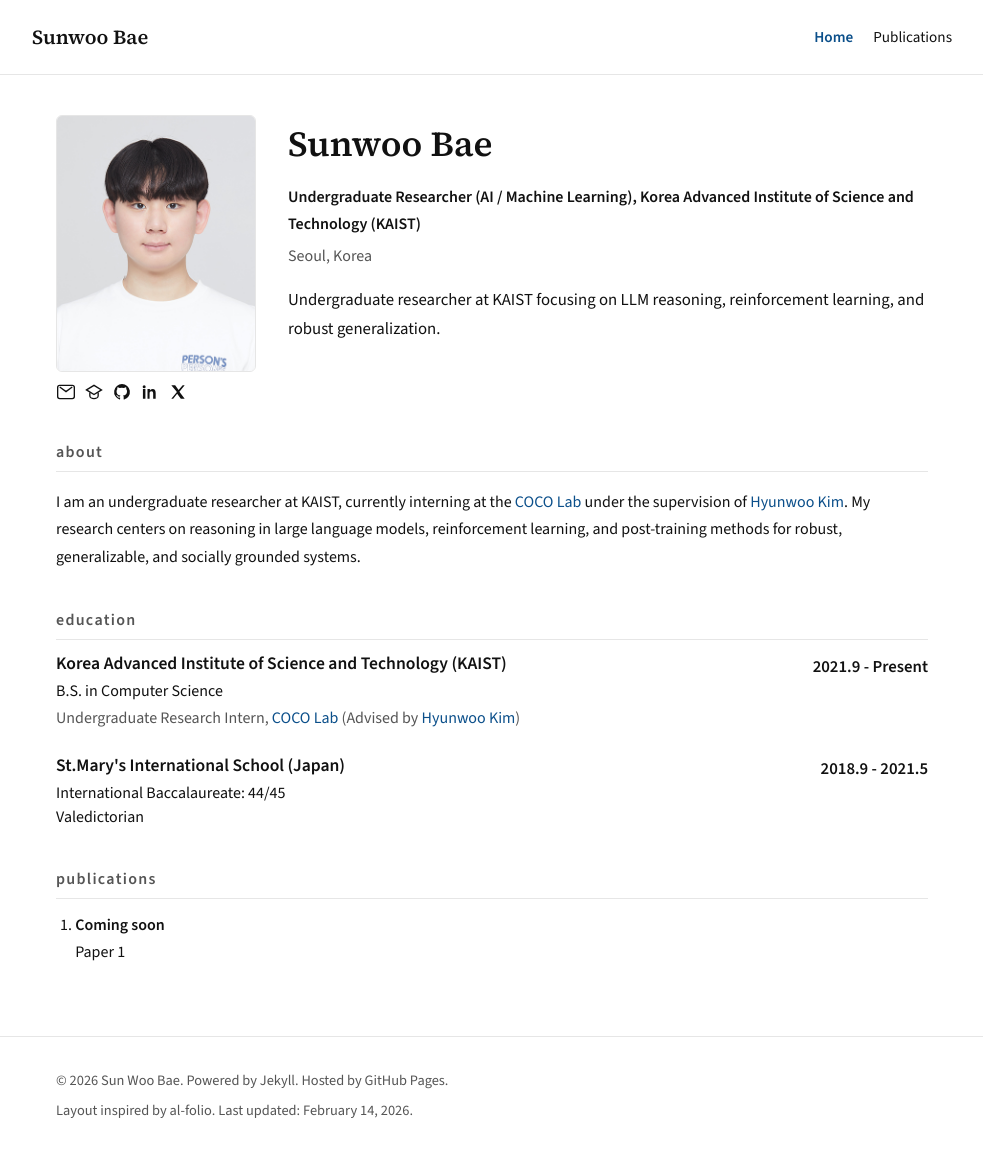
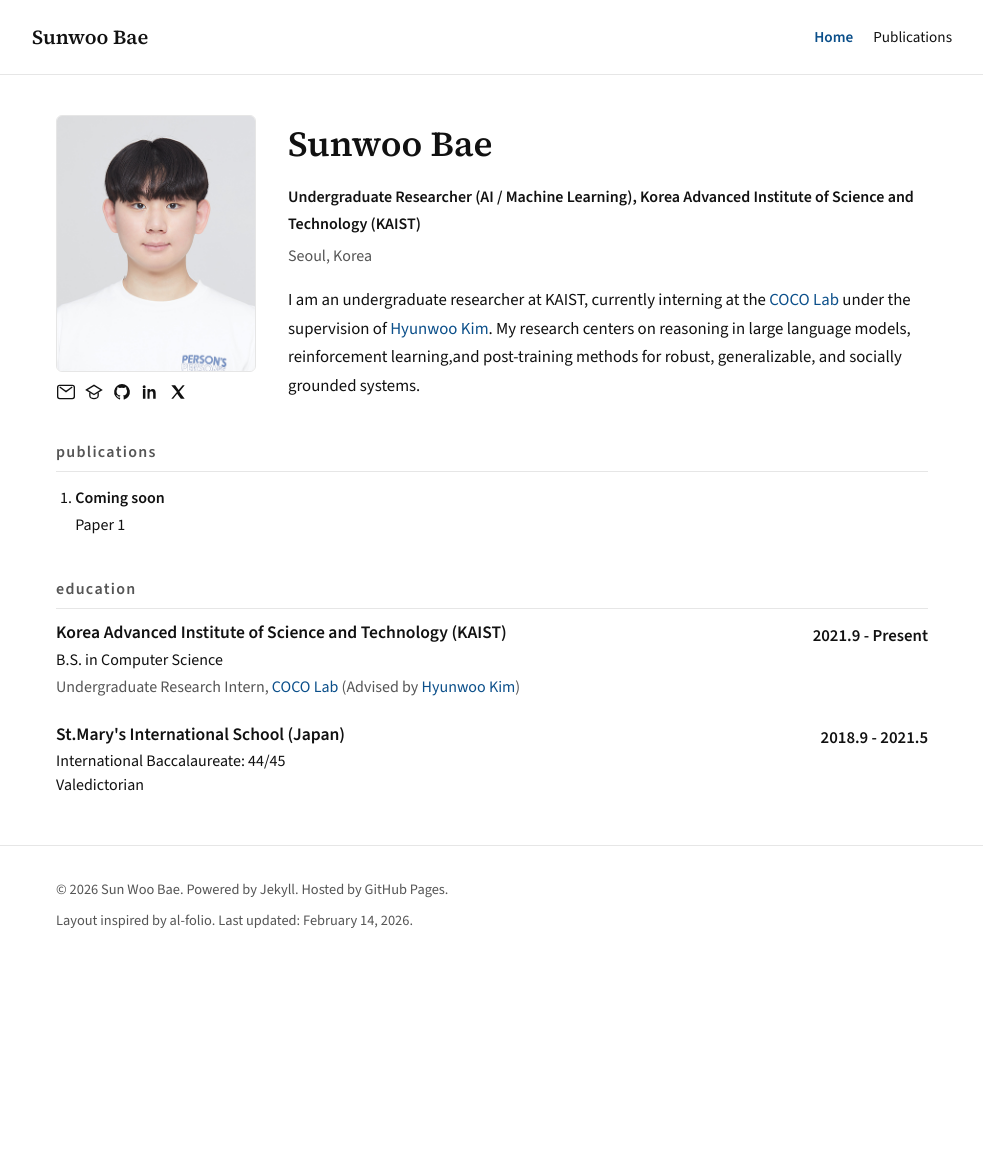
Before and after one commit to sunwoo02/sunwoo02.github.io, a Jekyll site: the page built from index.md, in a window 1280 px wide. Shown: the whole page, without its empty margins (148-1131 px from the left). Built offline with Jekyll 4.4.1, drawn with Linux system fonts in a browser that asks for light colours; after the commit the page ends 971 px from its top, so only the background shows below that.

```diff
--- a/index.md
+++ b/index.md
@@ -5,16 +5,17 @@ full_name: Sunwoo Bae
 affiliation: Undergraduate Researcher (AI / Machine Learning), Korea Advanced Institute of Science and Technology (KAIST)
 location: Seoul, Korea
 intro: >-
-  Undergraduate researcher at KAIST focusing on LLM reasoning, reinforcement learning, and robust generalization.
+  I am an undergraduate researcher at KAIST, currently interning at the <a href="https://coco-kaist.github.io/" target="_blank" rel="noopener">COCO Lab</a>  under the supervision of
+  <a href="https://hyunw.kim/" target="_blank" rel="noopener">Hyunwoo Kim</a>. My research centers on reasoning in large language models, reinforcement learning,and post-training          methods for robust, generalizable, and socially grounded systems.
 ---
+## Publications
 
-## About
-
-I am an undergraduate researcher at KAIST, currently interning at the
-[COCO Lab](https://coco-kaist.github.io/) under the supervision of
-[Hyunwoo Kim](https://hyunw.kim/).
-My research centers on reasoning in large language models, reinforcement learning,
-and post-training methods for robust, generalizable, and socially grounded systems.
+<ol class="pub-list">
+  <li>
+    <strong>Coming soon</strong><br>
+    Paper 1
+  </li>
+</ol>
 
 ## Education
 
@@ -37,13 +38,3 @@ and post-training methods for robust, generalizable, and socially grounded syste
     <p class="edu-date">2018.9 - 2021.5 </p>
   </div>
 </div>
-
-
-## Publications
-
-<ol class="pub-list">
-  <li>
-    <strong>Coming soon</strong><br>
-    Paper 1
-  </li>
-</ol>
```
